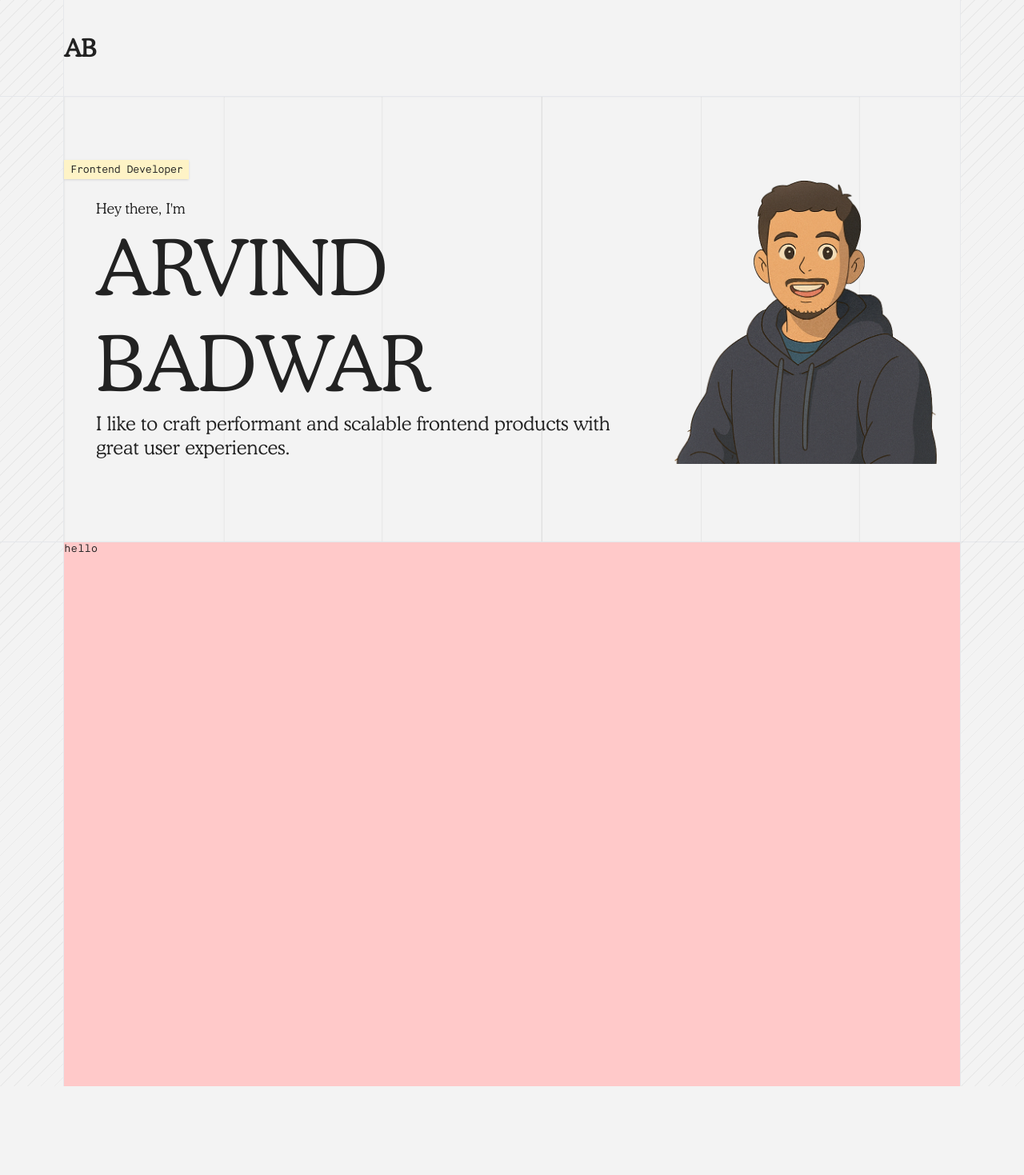
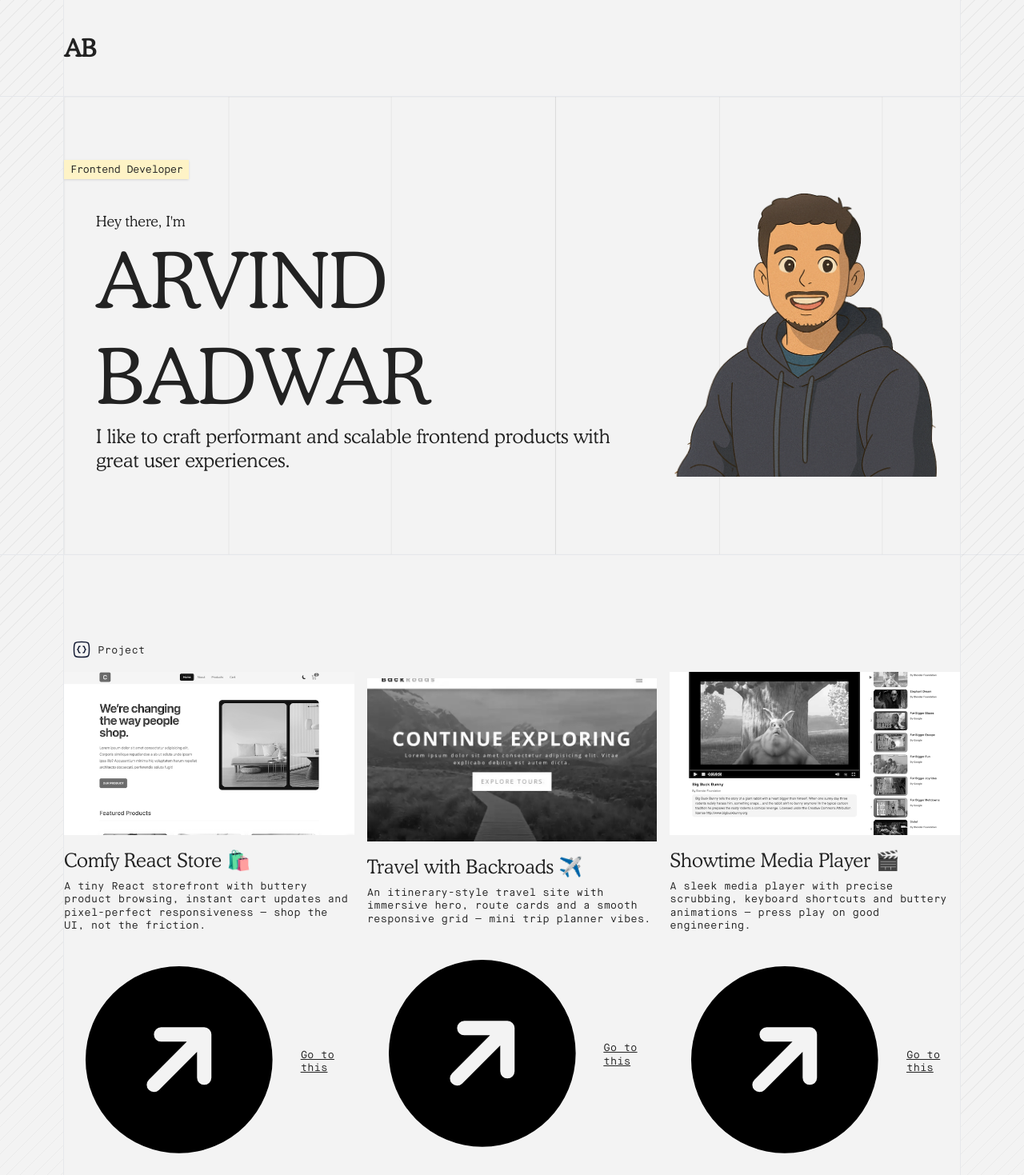
Before and after one commit to ajb-arvind/ajb-arvind.info, a Next.js app: page / in a window 1280 px wide. Shown: the whole page at 80% size. Before the commit the page ends 1358 px from the top, so only its background shows below. Built offline with nearby package versions, Linux system fonts and the light colour scheme.

Commit message:
hero section changes

```diff
--- a/src/app/_components/hero.tsx
+++ b/src/app/_components/hero.tsx
@@ -5,10 +5,11 @@ import React from 'react';
 
 export function Hero() {
   return (
-    <section
+    <section className="min-h-[calc(100vh-120px)]">
+      <div
         className={`mt-20 lg:mt-30 bg-[url(/hero-bg.svg)]  bg-no-repeat bg-cover lg:py-20 relative before:absolute before:top-0 before:h-px before:w-[200vw] before:bg-gray-200 before:-left-[100vw] after:absolute after:bottom-0 after:h-px after:w-[200vw] after:bg-gray-200 after:-left-[100vw]`}
       >
-      <div className="">
+        <div className="lg:mb-4">
           <p className="tracking-tighter bg-amber-100 shadow w-fit py-1 px-2">
             Frontend Developer
           </p>
@@ -33,8 +34,8 @@ export function Hero() {
                 fontSize: 'clamp(1rem, 2vw, 1.5rem)',
               }}
             >
-            I like to craft performant and scalable frontend products with great
-            user experiences.
+              I like to craft performant and scalable frontend products with
+              great user experiences.
             </p>
           </div>
 
@@ -42,6 +43,7 @@ export function Hero() {
             <Image src="/hero2.png" alt="Hero Image" height={500} width={500} />
           </div>
         </div>
+      </div>
     </section>
   );
 }
--- a/src/app/page.tsx
+++ b/src/app/page.tsx
@@ -39,9 +39,7 @@ export default function Home() {
       <MainHeader />
       <Wrapper>
         <Hero />
-        <div className="min-h-[calc(100lvh-80px)] lg:min-h-[calc(100lvh-120px)] bg-red-200">
-          hello
-        </div>
+        <ProjectSection />
       </Wrapper>
 
       {/* <MainHeader /> */}
--- a/src/components/section/ProjectSection.tsx
+++ b/src/components/section/ProjectSection.tsx
@@ -14,11 +14,7 @@ import Project from '@/svg/project.svg';
 
 export const ProjectSection = () => {
   return (
-    <section className="px-4">
-      <div className="space-y-1.5 my-4">
-        <Separator />
-        <Separator />
-      </div>
+    <section>
       <SectionTitleRoot className="mb-4">
         <Project />
         <SectionTitle>Project</SectionTitle>
```
Lines whose indentation alone changed are shown as unchanged.
